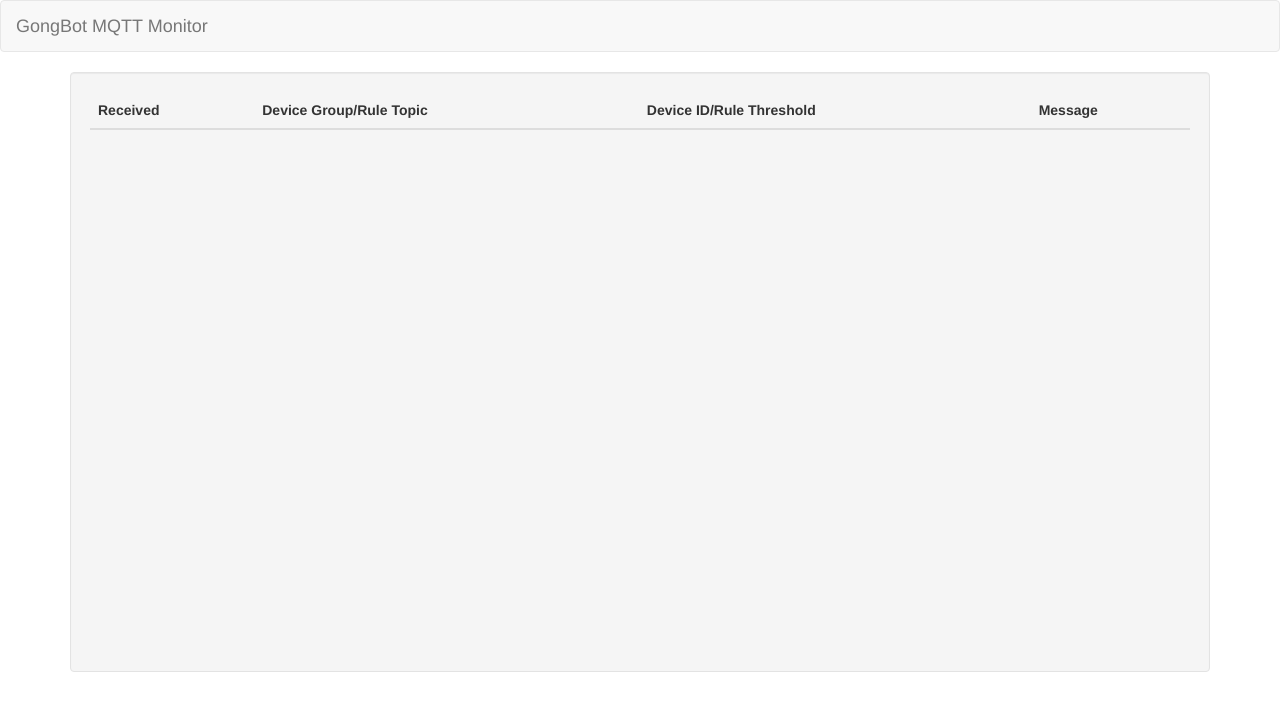
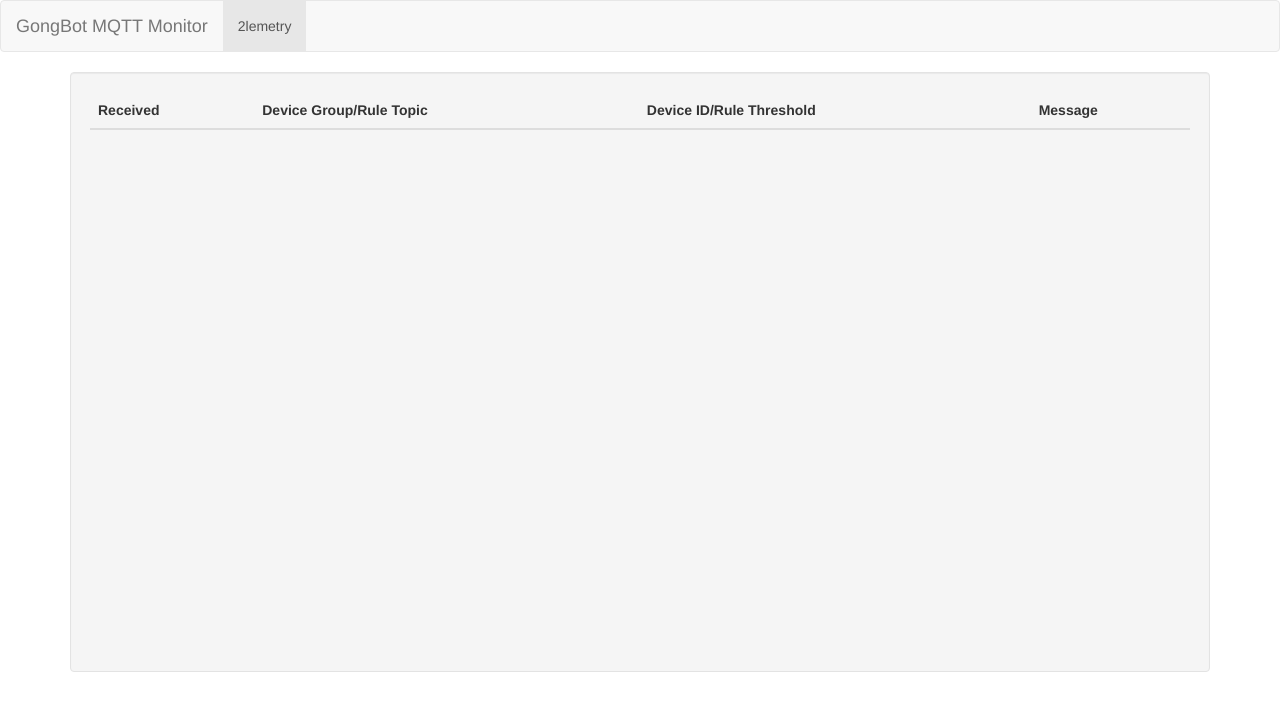
Before and after one commit to theArk0s/gongbot-test, a website: page client/index.html in a window 1280 px wide. Drawn offline with Linux system fonts and the light colour scheme; files whose address does not match are found by name.

```diff
--- a/client/index.html
+++ b/client/index.html
@@ -17,11 +17,11 @@
         <div class="navbar-header">
           <a class="navbar-brand" href="#">GongBot MQTT Monitor</a>
         </div>
-<!--        <div class="collapse navbar-collapse">
+        <div class="collapse navbar-collapse">
           <ul class="nav navbar-nav">
             <li class="active"><a href="http://2lemetry.com">2lemetry</a></li>
           </ul>
-        </div>  -->
+        </div>
       </div>
     </nav>
     <div class="container heroku-demo">
```
